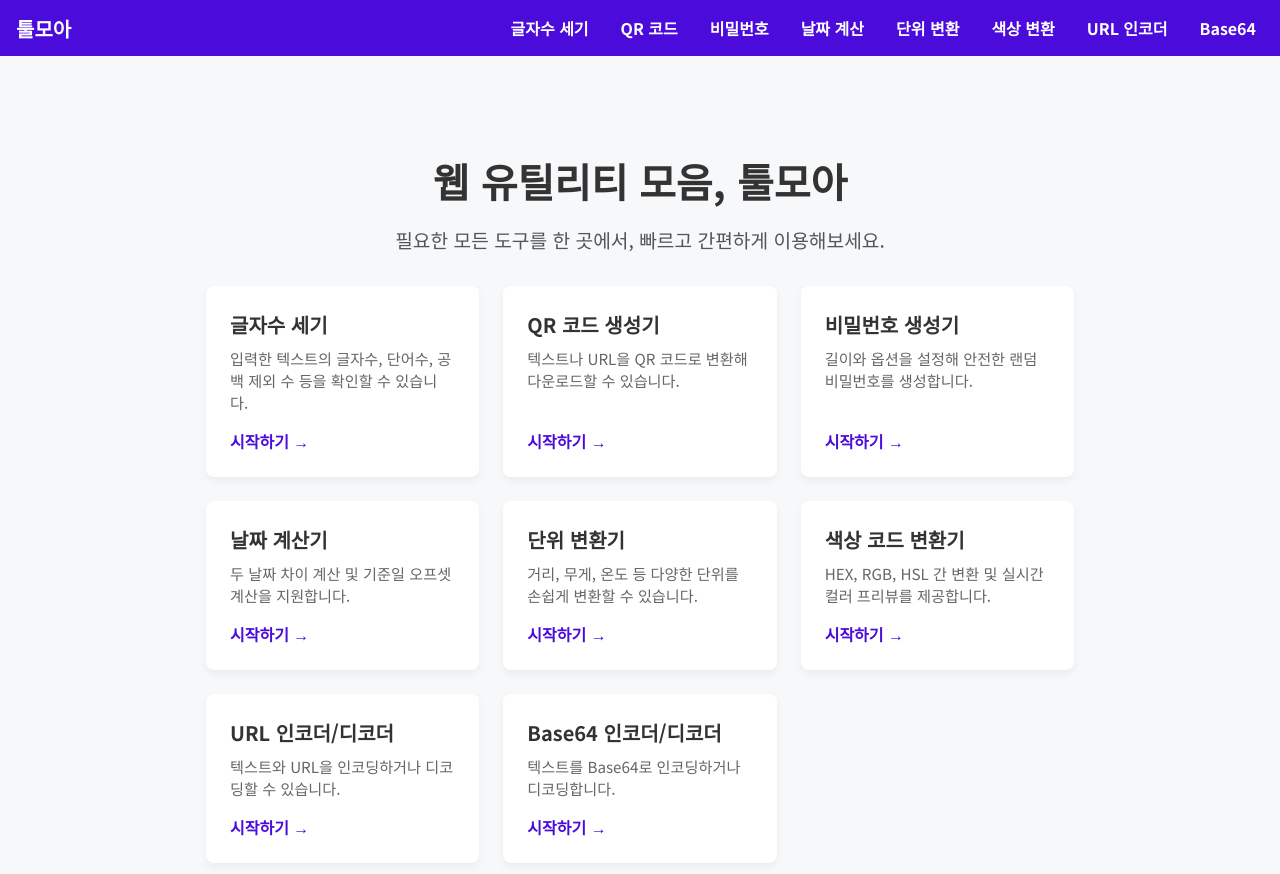
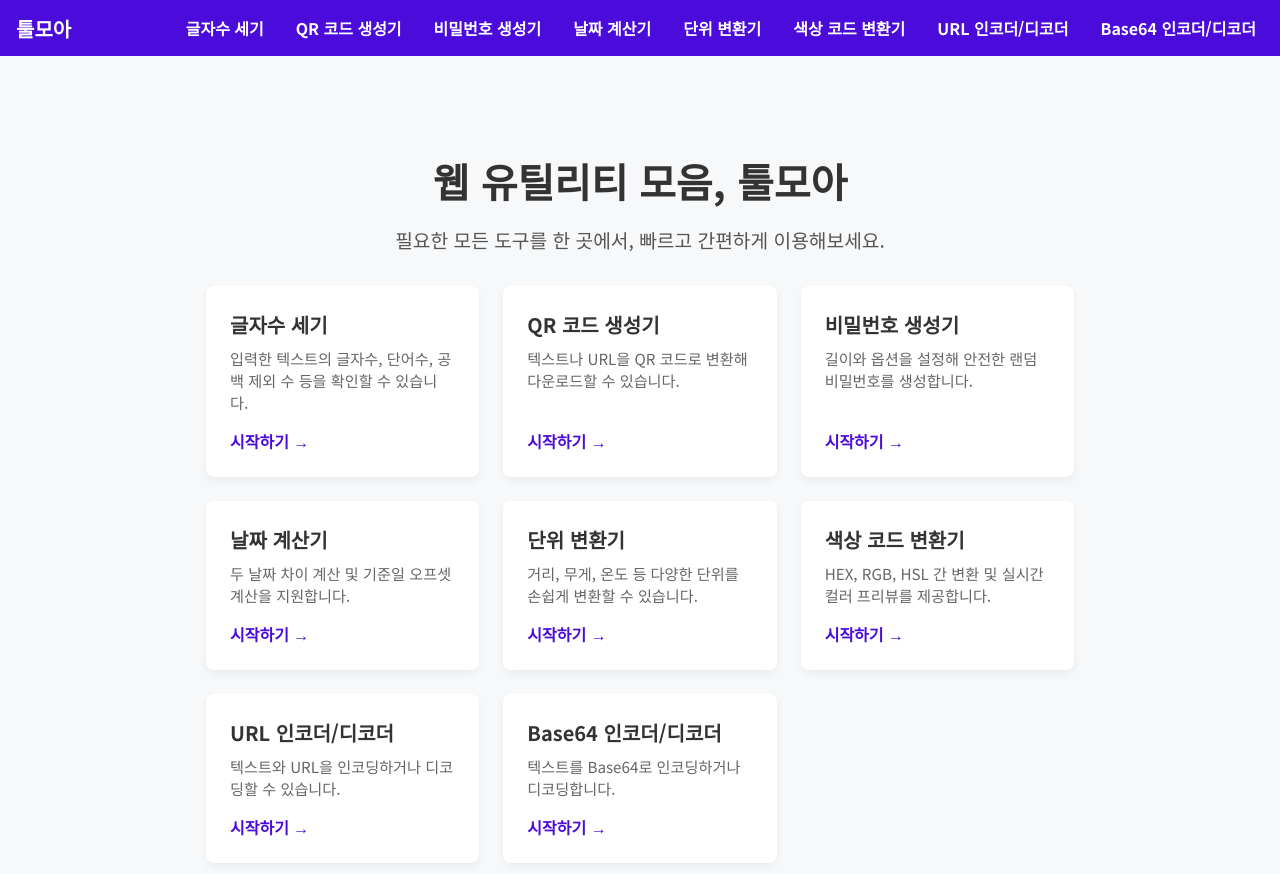
Before and after one commit to demost89/toolMoa, a plain HTML site: page test.html in a window 1280 px wide. Drawn offline with Linux system fonts and the light colour scheme; a web font is replaced by a local one.

Commit message:
Update test.html

```diff
--- a/test.html
+++ b/test.html
@@ -31,6 +31,7 @@
     h1 { font-size:2.5rem; margin-bottom:1rem; text-align:center; }
     p.subtitle { font-size:1.2rem; color:#555; margin-bottom:2rem; text-align:center; }
     .grid { display:grid; grid-template-columns:repeat(auto-fit,minmax(220px,1fr)); gap:1.5rem; }
+    .card { cursor:pointer; }
     .card { background:#fff; padding:1.5rem; border-radius:8px; box-shadow:0 4px 8px rgba(0,0,0,0.05); transition:transform .2s, box-shadow .2s; display:flex; flex-direction:column; }
     .card:hover { transform:translateY(-6px); box-shadow:0 6px 12px rgba(0,0,0,0.1); }
     .card h3 { font-size:1.25rem; margin-bottom:.5rem; }
@@ -48,25 +49,25 @@
   <header>
     <div class="logo" onclick="location.href='index.html'">툴모아</div>
     <nav class="nav-links">
-      <a href="character-count.html">글자수 세기</a>
-      <a href="qr-code.html">QR 코드</a>
-      <a href="password-generator.html">비밀번호</a>
-      <a href="date-calculator.html">날짜 계산</a>
-      <a href="unit-converter.html">단위 변환</a>
-      <a href="color-converter.html">색상 변환</a>
-      <a href="url-encoder.html">URL 인코더</a>
-      <a href="base64.html">Base64</a>
+      <a href="character-count.html" class="active">글자수 세기</a>
+      <a href="qr-code.html">QR 코드 생성기</a>
+      <a href="password-generator.html">비밀번호 생성기</a>
+      <a href="date-calculator.html">날짜 계산기</a>
+      <a href="unit-converter.html">단위 변환기</a>
+      <a href="color-converter.html">색상 코드 변환기</a>
+      <a href="url-encoder.html">URL 인코더/디코더</a>
+      <a href="base64.html">Base64 인코더/디코더</a>
     </nav>
     <div class="menu-toggle" onclick="toggleMenu()"><span></span><span></span><span></span></div>
     <nav class="mobile-nav" id="mobileNav">
-      <a href="character-count.html">글자수 세기</a>
-      <a href="qr-code.html">QR 코드</a>
-      <a href="password-generator.html">비밀번호</a>
-      <a href="date-calculator.html">날짜 계산</a>
-      <a href="unit-converter.html">단위 변환</a>
-      <a href="color-converter.html">색상 변환</a>
-      <a href="url-encoder.html">URL 인코더</a>
-      <a href="base64.html">Base64</a>
+      <a href="character-count.html" class="active">글자수 세기</a>
+      <a href="qr-code.html">QR 코드 생성기</a>
+      <a href="password-generator.html">비밀번호 생성기</a>
+      <a href="date-calculator.html">날짜 계산기</a>
+      <a href="unit-converter.html">단위 변환기</a>
+      <a href="color-converter.html">색상 코드 변환기</a>
+      <a href="url-encoder.html">URL 인코더/디코더</a>
+      <a href="base64.html">Base64 인코더/디코더</a>
     </nav>
   </header>
   <main>
@@ -119,6 +120,12 @@
     function toggleMenu() { document.getElementById('mobileNav').classList.toggle('open'); }
     window.addEventListener('DOMContentLoaded', () => {
       document.querySelectorAll('.nav-links a, .mobile-nav a').forEach(a => a.classList.toggle('active', location.pathname.endsWith(a.getAttribute('href'))));
+      document.querySelectorAll('.card').forEach(card => {
+        card.addEventListener('click', () => {
+          const link = card.querySelector('a');
+          if (link) window.location.href = link.href;
+        });
+      });
     });
   </script>
 </body>
```
